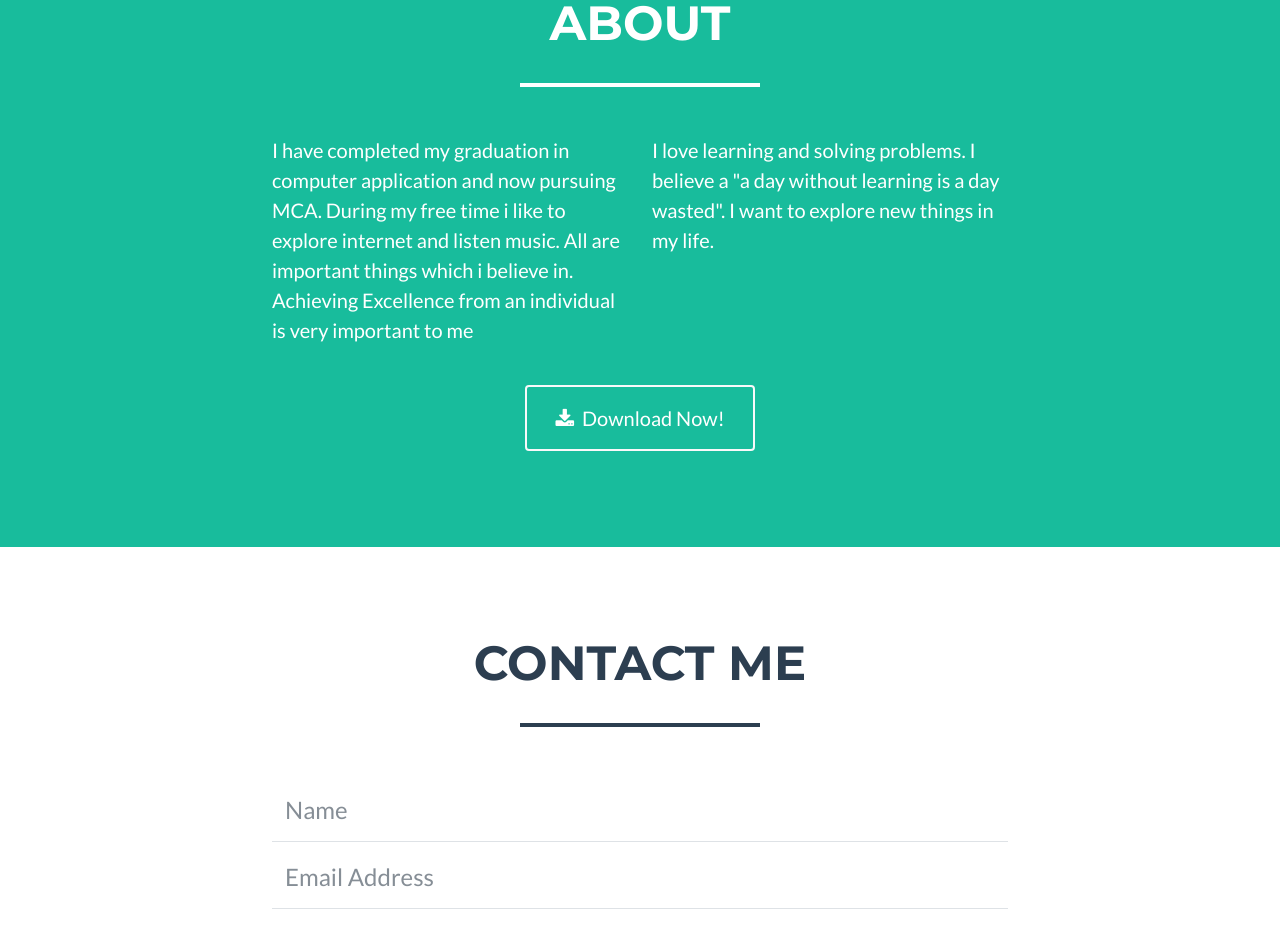
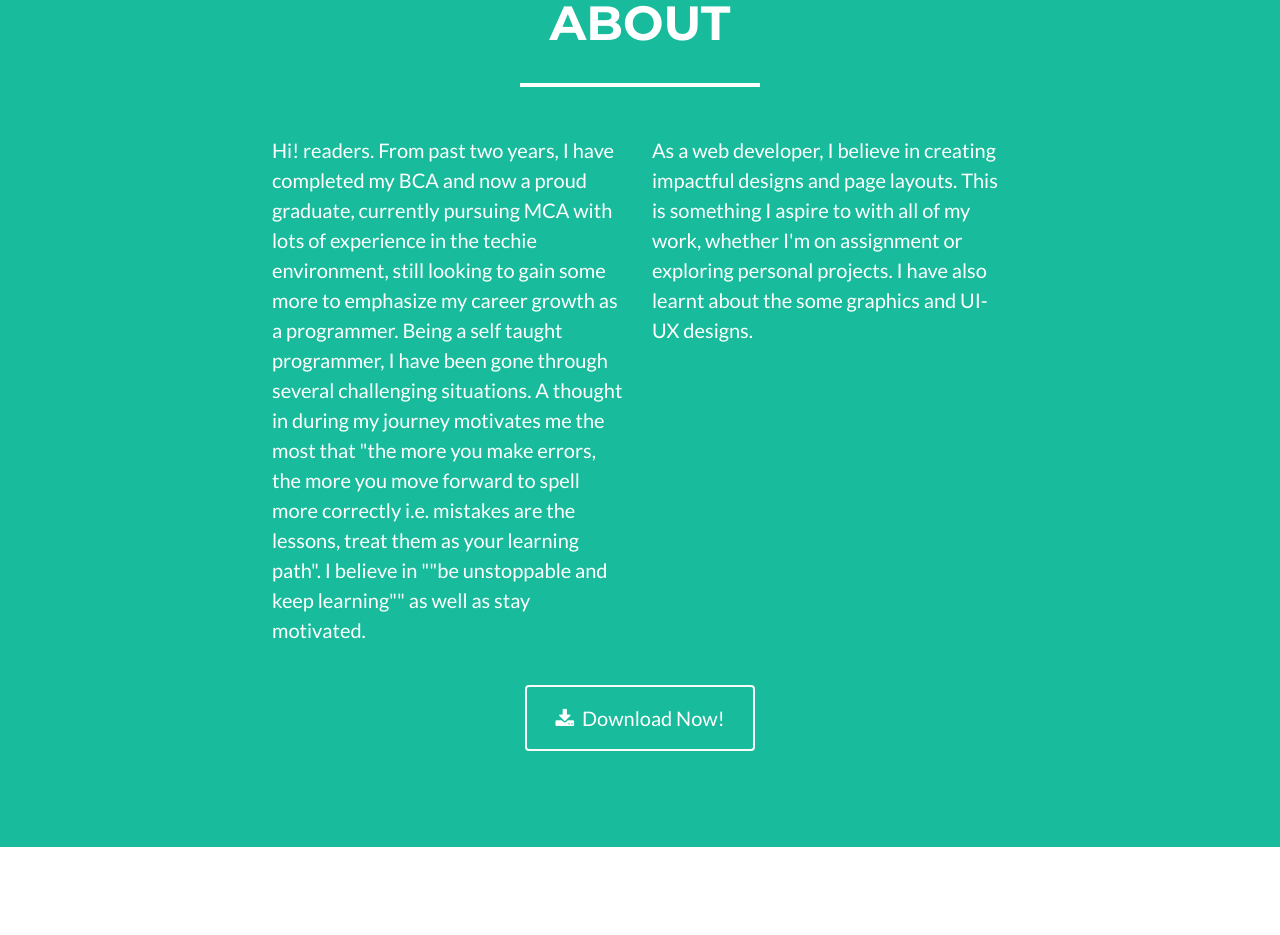
Before and after one commit to HIMANSHU-027/HIMANSHU-027.github.io, a plain HTML site: page index.html in a window 1280 px wide. Shown: the part 1919-2854 px from the top of the page. Drawn offline with Linux system fonts and the light colour scheme.

Commit message:
Update index.html

```diff
--- a/index.html
+++ b/index.html
@@ -74,10 +74,20 @@
             <hr class="star-light mb-5">
             <div class="row">
                 <div class="col-lg-4 ms-auto">
-                    <p class="lead"> I have completed my graduation in computer application and now pursuing MCA. During my free time i like to explore internet and listen music. All are important things which i believe in. Achieving Excellence from an individual is very important to me</p>
+                    <p class="lead"> Hi! readers. From past two years, I have completed my BCA  and now a proud graduate,
+                                     currently pursuing MCA with lots of experience in the techie environment,
+                                     still looking to gain some more to emphasize my career growth as a programmer.
+                                     Being a self taught programmer, I have been gone through several challenging situations.
+                                     A thought in during my journey motivates me the most  that "the more you make errors,
+                                     the more you move forward to spell more correctly i.e. mistakes are the lessons,
+                                     treat them as your learning path".
+                                     I believe in ""be unstoppable and keep learning"" as well as stay motivated. </p>
                 </div>
                 <div class="col-lg-4 me-auto">
-                    <p class="lead">I love learning and solving problems. I believe a "a day without learning is a day wasted". I want to explore new things in my life.</p>
+                    <p class="lead"> As a web developer, I believe in creating impactful designs and page layouts.
+                                     This is something I aspire to with all of my work,
+                                      whether I'm on assignment or exploring personal projects.
+                                      I have also learnt about the some graphics and UI-UX designs. </p>
                 </div>
             </div>
             <div class="text-center mt-4"><a class="btn btn-outline-light btn-xl" role="button" href="#"><i class="fa fa-download me-2"></i><span>Download Now!</span></a></div>
```
